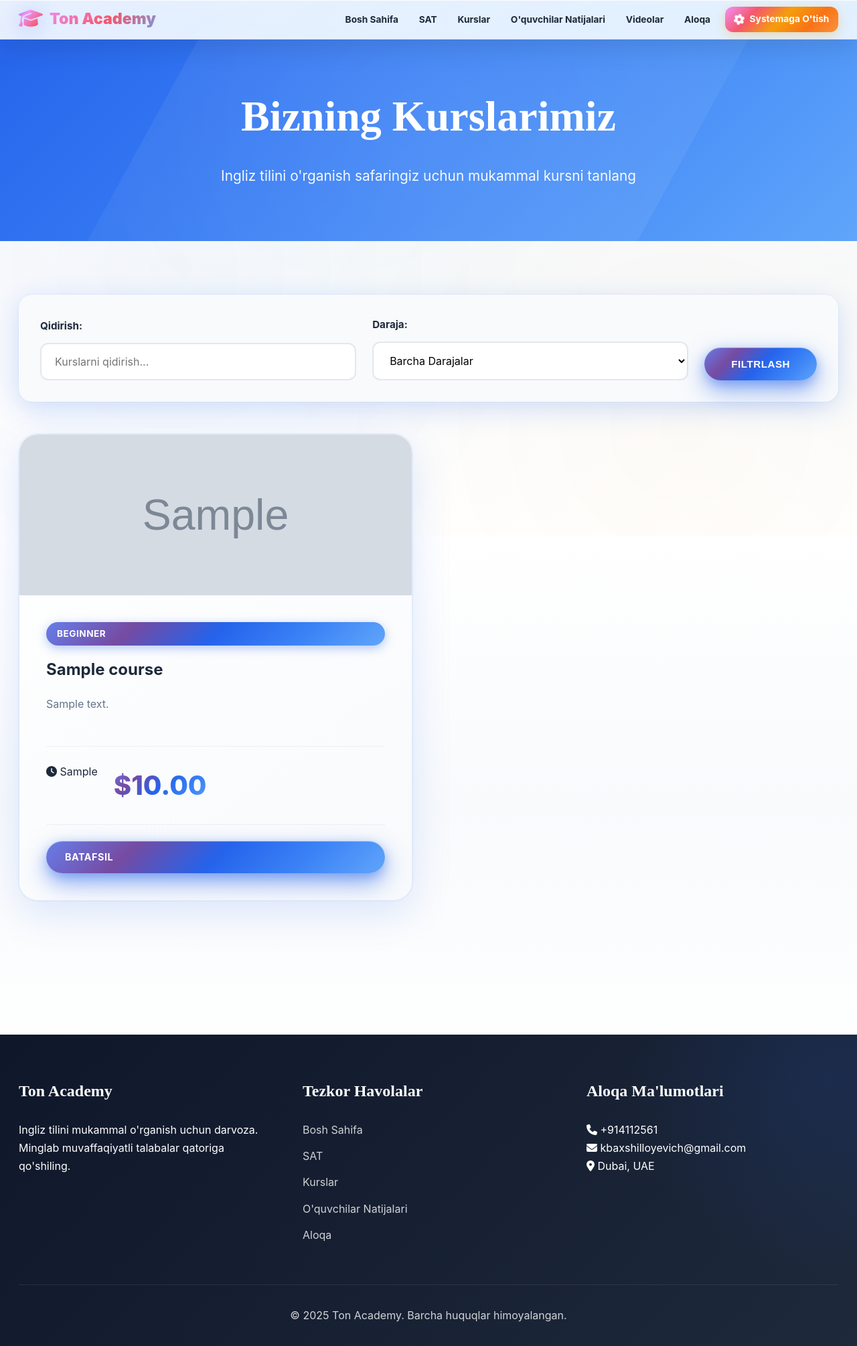
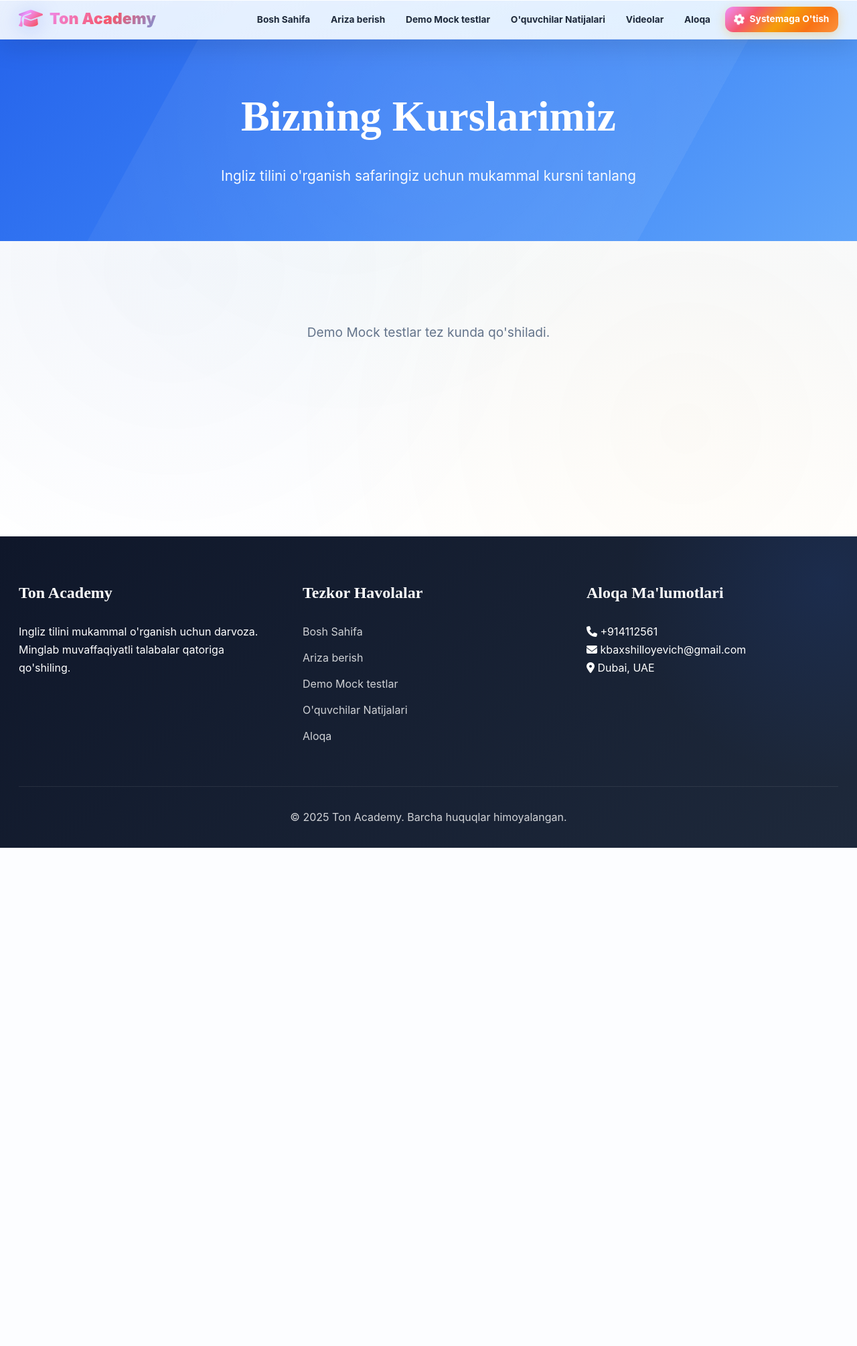
Before and after one commit to Mirzohid2001/landing-english, a Django app: page /courses/ in a window 1280 px wide. Shown: the whole page at 67% size. After the commit the page ends 1266 px from the top, so only its background shows below. Run offline with Django 5.2, Linux system fonts and the light colour scheme; tables that the repository leaves empty hold one stand-in row (values such as "Sample post"); grey boxes marked "Sample" are stand-in pictures.

Commit message:
create final commit

```diff
--- a/blog/admin.py
+++ b/blog/admin.py
@@ -13,13 +13,17 @@ class CourseAdmin(admin.ModelAdmin):
     prepopulated_fields = {}
     fieldsets = (
         ('Basic Information', {
-            'fields': ('title', 'description', 'level', 'duration', 'price', 'image', 'is_featured')
+            'fields': ('title', 'description', 'level', 'price', 'image', 'is_featured')
         }),
         ('Video Content', {
             'fields': ('promo_video_file',),
             'description': 'Upload a local video file (MP4, WebM, etc.)'
         }),
     )
+
+    def save_model(self, request, obj, form, change):
+        obj.duration = "Umrbod"
+        super().save_model(request, obj, form, change)
 
 
 @admin.register(Teacher)
--- a/templates/base.html
+++ b/templates/base.html
@@ -31,8 +31,8 @@
                 </button>
                 <ul class="nav-menu">
                     <li><a href="{% url 'blog:home' %}">Bosh Sahifa</a></li>
-                    <li><a href="{% url 'blog:sat' %}">SAT</a></li>
-                    <li><a href="{% url 'blog:courses' %}">Kurslar</a></li>
+                    <li><a href="{% url 'blog:contact' %}">Ariza berish</a></li>
+                    <li><a href="{% url 'blog:courses' %}">Demo Mock testlar</a></li>
                     <li><a href="{% url 'blog:students' %}">O'quvchilar Natijalari</a></li>
                     <li><a href="{% url 'blog:videos' %}">Videolar</a></li>
                     <li><a href="{% url 'blog:contact' %}">Aloqa</a></li>
@@ -74,8 +74,8 @@
                     <h4>Tezkor Havolalar</h4>
                     <ul>
                         <li><a href="{% url 'blog:home' %}">Bosh Sahifa</a></li>
-                        <li><a href="{% url 'blog:sat' %}">SAT</a></li>
-                        <li><a href="{% url 'blog:courses' %}">Kurslar</a></li>
+                        <li><a href="{% url 'blog:contact' %}">Ariza berish</a></li>
+                        <li><a href="{% url 'blog:courses' %}">Demo Mock testlar</a></li>
                         <li><a href="{% url 'blog:students' %}">O'quvchilar Natijalari</a></li>
                         <li><a href="{% url 'blog:contact' %}">Aloqa</a></li>
                     </ul>
--- a/templates/courses.html
+++ b/templates/courses.html
@@ -14,78 +14,11 @@
 
 <section class="courses-page">
     <div class="container">
-        <!-- Filters -->
-        <div class="courses-filters">
-            <form method="get" class="filter-form" id="filter-form">
-                <div class="filter-group">
-                    <label>Qidirish:</label>
-                    <input type="text" name="search" value="{{ search_query }}" placeholder="Kurslarni qidirish..." class="form-control">
-                </div>
-                <div class="filter-group">
-                    <label>Daraja:</label>
-                    <select name="level" class="form-control">
-                        <option value="">Barcha Darajalar</option>
-                        {% for value, label in level_choices %}
-                        <option value="{{ value }}" {% if level_filter == value %}selected{% endif %}>{{ label }}</option>
-                        {% endfor %}
-                    </select>
-                </div>
-                <button type="submit" class="btn btn-primary">Filtrlash</button>
-            </form>
+        <div class="courses-filters" style="text-align: center;">
+            <div class="no-content" style="padding: 40px 20px; font-size: 1.2rem;">
+                Demo Mock testlar tez kunda qo'shiladi.
+            </div>
         </div>
-
-        <!-- Courses Grid -->
-        <div class="courses-grid" id="courses-container">
-            {% for course in courses %}
-            <div class="course-card">
-                {% if course.image %}
-                <div class="course-image">
-                    <img src="{{ course.image.url }}" alt="{{ course.title }}" loading="lazy">
-                    {% if course.promo_video_file %}
-                    <div class="course-video-overlay">
-                        <button class="play-btn" data-course-id="{{ course.id }}">
-                            <i class="fas fa-play"></i>
-                        </button>
-                    </div>
-                    {% endif %}
-                </div>
-                {% endif %}
-                <div class="course-content">
-                    <span class="course-level">{{ course.get_level_display }}</span>
-                    <h3><a href="{% url 'blog:course_detail' course.pk %}">{{ course.title }}</a></h3>
-                    <p>{{ course.description|truncatewords:25 }}</p>
-                    <div class="course-meta">
-                        <span><i class="fas fa-clock"></i> {{ course.duration }}</span>
-                        <span class="course-price">${{ course.price }}</span>
-                    </div>
-                    <a href="{% url 'blog:course_detail' course.pk %}" class="btn btn-primary btn-sm">Batafsil</a>
-                </div>
-            </div>
-            {% empty %}
-            <p class="no-content">Kurslar topilmadi.</p>
-            {% endfor %}
-        </div>
-
-        <!-- Pagination -->
-        {% if courses.has_other_pages %}
-        <div class="pagination">
-            {% if courses.has_previous %}
-            <a href="?page={{ courses.previous_page_number }}{% if level_filter %}&level={{ level_filter }}{% endif %}{% if search_query %}&search={{ search_query }}{% endif %}" class="page-link">Oldingi</a>
-            {% endif %}
-
-            {% for num in courses.paginator.page_range %}
-                {% if courses.number == num %}
-                <span class="page-link active">{{ num }}</span>
-                {% else %}
-                <a href="?page={{ num }}{% if level_filter %}&level={{ level_filter }}{% endif %}{% if search_query %}&search={{ search_query }}{% endif %}" class="page-link">{{ num }}</a>
-                {% endif %}
-            {% endfor %}
-
-            {% if courses.has_next %}
-            <a href="?page={{ courses.next_page_number }}{% if level_filter %}&level={{ level_filter }}{% endif %}{% if search_query %}&search={{ search_query }}{% endif %}" class="page-link">Keyingi</a>
-            {% endif %}
-        </div>
-        {% endif %}
     </div>
 </section>
 {% endblock %}
```
Also changed, not shown: blog/forms.py (+8 -5 lines), templates/index.html (+8 -17 lines).
